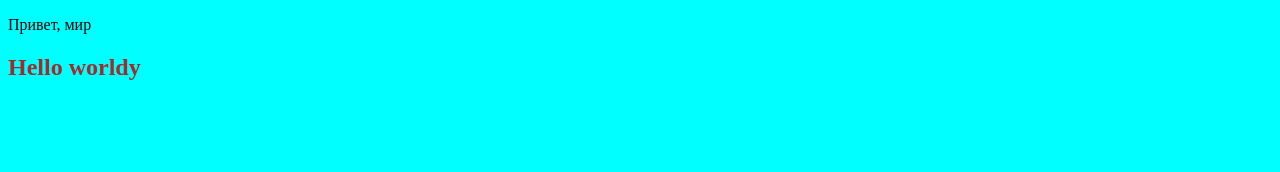
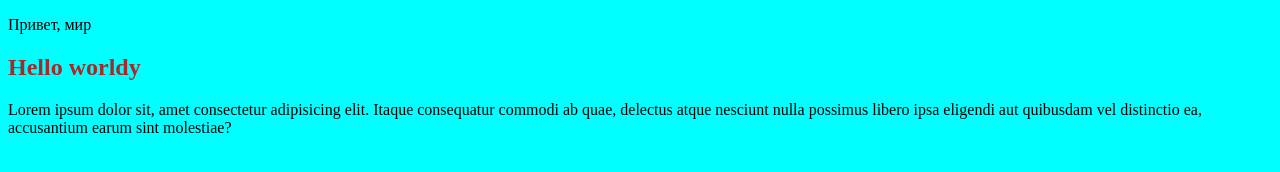
Before and after one commit to jandakazah1990/gittest, a plain HTML site: page index.html in a window 1280 px wide. Drawn offline with Linux system fonts and the light colour scheme.

Commit message:
lorem ipsum added

```diff
--- a/index.html
+++ b/index.html
@@ -12,5 +12,9 @@
  <body>
   <p>Привет, мир</p>
   <h2>Hello worldy</h2>
+  <p>Lorem ipsum dolor sit,
+    amet consectetur adipisicing elit. Itaque consequatur commodi ab quae,
+    delectus atque nesciunt nulla possimus libero ipsa eligendi aut
+    quibusdam vel distinctio ea, accusantium earum sint molestiae?</p>
  </body>
 </html>
```
